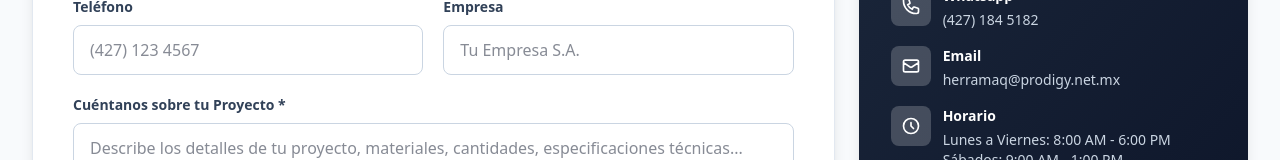
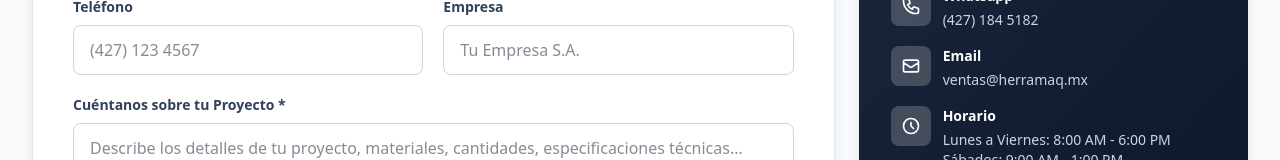
Before and after one commit to erickpinzon18/Herramaq-web, a Next.js app: page /contact in a window 1280 px wide. Shown: the part 833-993 px from the top of the page. Built offline with nearby package versions, Linux system fonts and the light colour scheme; no server answers.

Commit message:
change email

```diff
--- a/src/app/api/chat/route.ts
+++ b/src/app/api/chat/route.ts
@@ -155,7 +155,7 @@ ${
 📞 INFORMACIÓN DE CONTACTO:
 Teléfono: (427) 274 1234
 WhatsApp: +52 427 184 5182 (CANAL PREFERIDO - respuesta rápida!)
-Email: herramaq@prodigy.net.mx
+Email: ventas@herramaq.mx
 Horario: Lunes a Viernes 8:00 AM - 6:00 PM, Sábados 9:00 AM - 2:00 PM
 Ubicación: San Juan del Río, Querétaro, México
 
--- a/src/app/api/contact/route.ts
+++ b/src/app/api/contact/route.ts
@@ -51,7 +51,7 @@ export async function POST(request: NextRequest) {
 
     await resend.emails.send({
       from: 'contacto@herramaq.mx',
-      to: process.env.CONTACT_EMAIL || 'herramaq@prodigy.net.mx',
+      to: process.env.CONTACT_EMAIL || 'ventas@herramaq.mx',
       subject: `Nuevo contacto de ${body.name}`,
       html: `
         <h2>Nuevo mensaje de contacto</h2>
--- a/src/app/components/ChatWidget.tsx
+++ b/src/app/components/ChatWidget.tsx
@@ -195,7 +195,7 @@ export const ChatWidget: React.FC<ChatWidgetProps> = ({ className = "" }) => {
       const errorMessage: Message = {
         role: "assistant",
         content:
-          "Disculpa, tengo problemas técnicos en este momento. Por favor, contáctanos directamente al (427) 123 4567 o escríbenos a herramaq@prodigy.net.mx",
+          "Disculpa, tengo problemas técnicos en este momento. Por favor, contáctanos directamente al (427) 123 4567 o escríbenos a ventas@herramaq.mx",
         timestamp: new Date(),
       };
 
--- a/src/app/contact/page.tsx
+++ b/src/app/contact/page.tsx
@@ -4,14 +4,14 @@ import type { Metadata } from "next";
 export const metadata: Metadata = {
   title: "Contacto | HERRAMAQ - Herramientas Industriales San Juan del Río",
   description:
-    "Contacta a HERRAMAQ para cotizaciones de herramientas y maquinaria industrial. Teléfonos: (427) 272-5663, (427) 274-8351. Email: herramaq@prodigy.net.mx. WhatsApp: +52 1 427 290 9175. Ubicación: Calle Verano 11, Betania, San Juan del Río, Querétaro. Horario: Lun-Vie 8:00-19:00, Sáb 9:00-13:00.",
+    "Contacta a HERRAMAQ para cotizaciones de herramientas y maquinaria industrial. Teléfonos: (427) 272-5663, (427) 274-8351. Email: ventas@herramaq.mx. WhatsApp: +52 1 427 290 9175. Ubicación: Calle Verano 11, Betania, San Juan del Río, Querétaro. Horario: Lun-Vie 8:00-19:00, Sáb 9:00-13:00.",
   keywords: [
     "contacto HERRAMAQ",
     "teléfono HERRAMAQ",
     "427 272 5663",
     "427 274 8351",
     "whatsapp HERRAMAQ",
-    "herramaq@prodigy.net.mx",
+    "ventas@herramaq.mx",
     "cotización herramientas industriales",
     "ubicación HERRAMAQ",
     "San Juan del Río herramientas",
--- a/src/app/layout.tsx
+++ b/src/app/layout.tsx
@@ -139,7 +139,7 @@ export default function RootLayout({
                 "Venta de herramientas, maquinaria y accesorios industriales. Tornos, fresadoras, taladros, brocas, insertos, equipos de medición y más. Más de 20 años de experiencia.",
               url: "https://herramaq.mx",
               telephone: ["+52-427-272-5663", "+52-427-274-8351"],
-              email: "herramaq@prodigy.net.mx",
+              email: "ventas@herramaq.mx",
               address: {
                 "@type": "PostalAddress",
                 streetAddress: "Calle Verano 11, Betania",
--- a/src/app/pages/contact.tsx
+++ b/src/app/pages/contact.tsx
@@ -528,7 +528,7 @@ export default function ContactPage() {
                       <div>
                         <h4 className="font-semibold mb-1 text-sm">Email</h4>
                         <p className="text-slate-300 text-sm">
-                          herramaq@prodigy.net.mx
+                          ventas@herramaq.mx
                         </p>
                       </div>
                     </div>
--- a/src/app/pages/services.tsx
+++ b/src/app/pages/services.tsx
@@ -637,10 +637,10 @@ export default function ServicesPage() {
                 </a>
                 <br />
                 <a
-                  href="mailto:herramaq@prodigy.net.mx"
+                  href="mailto:ventas@herramaq.mx"
                   className="hover:text-blue-600"
                 >
-                  herramaq@prodigy.net.mx
+                  ventas@herramaq.mx
                 </a>
               </p>
             </div>
@@ -688,7 +688,7 @@ export default function ServicesPage() {
               variant="outline"
               className="bg-transparent border-2 border-white text-white hover:bg-white/10 px-6 md:px-8 py-3 md:py-4 text-base md:text-lg font-bold"
             >
-              <a href="mailto:herramaq@prodigy.net.mx">Enviar Email</a>
+              <a href="mailto:ventas@herramaq.mx">Enviar Email</a>
             </RBButton>
           </div>
         </div>
```
